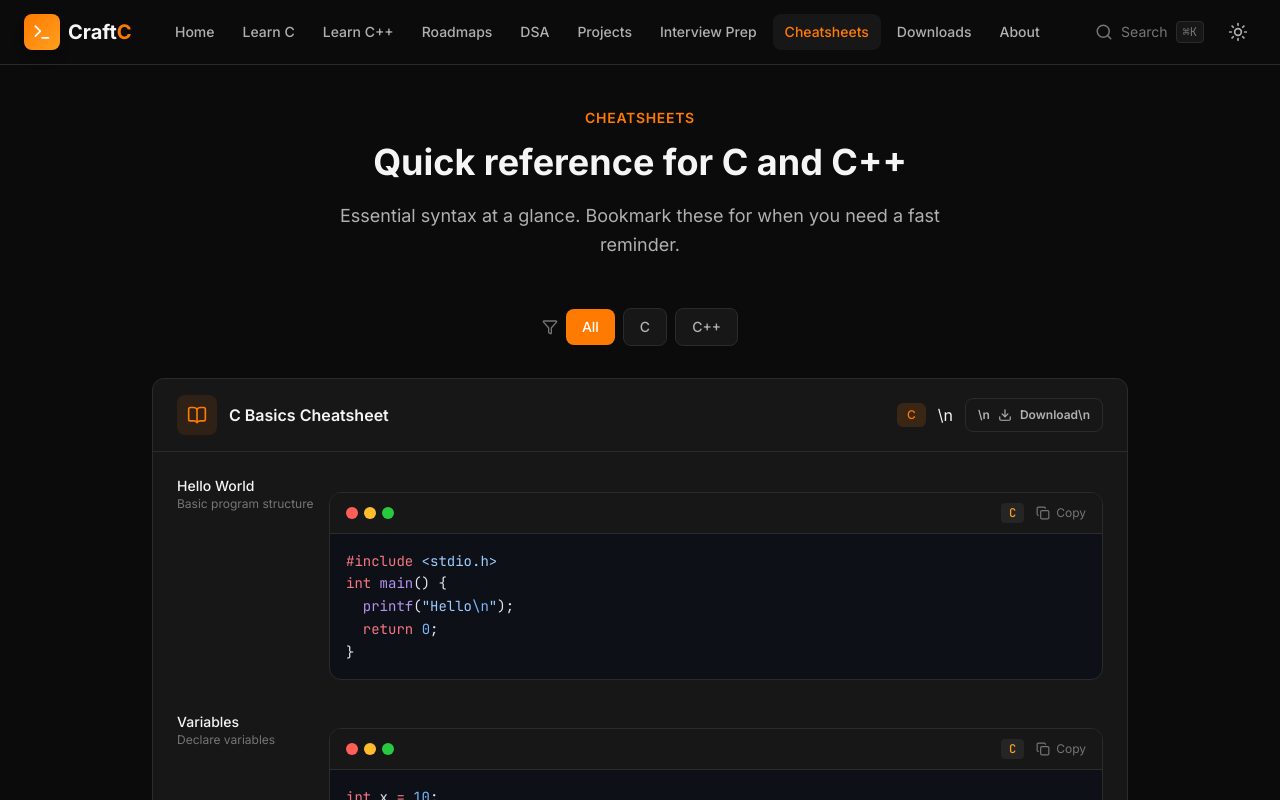
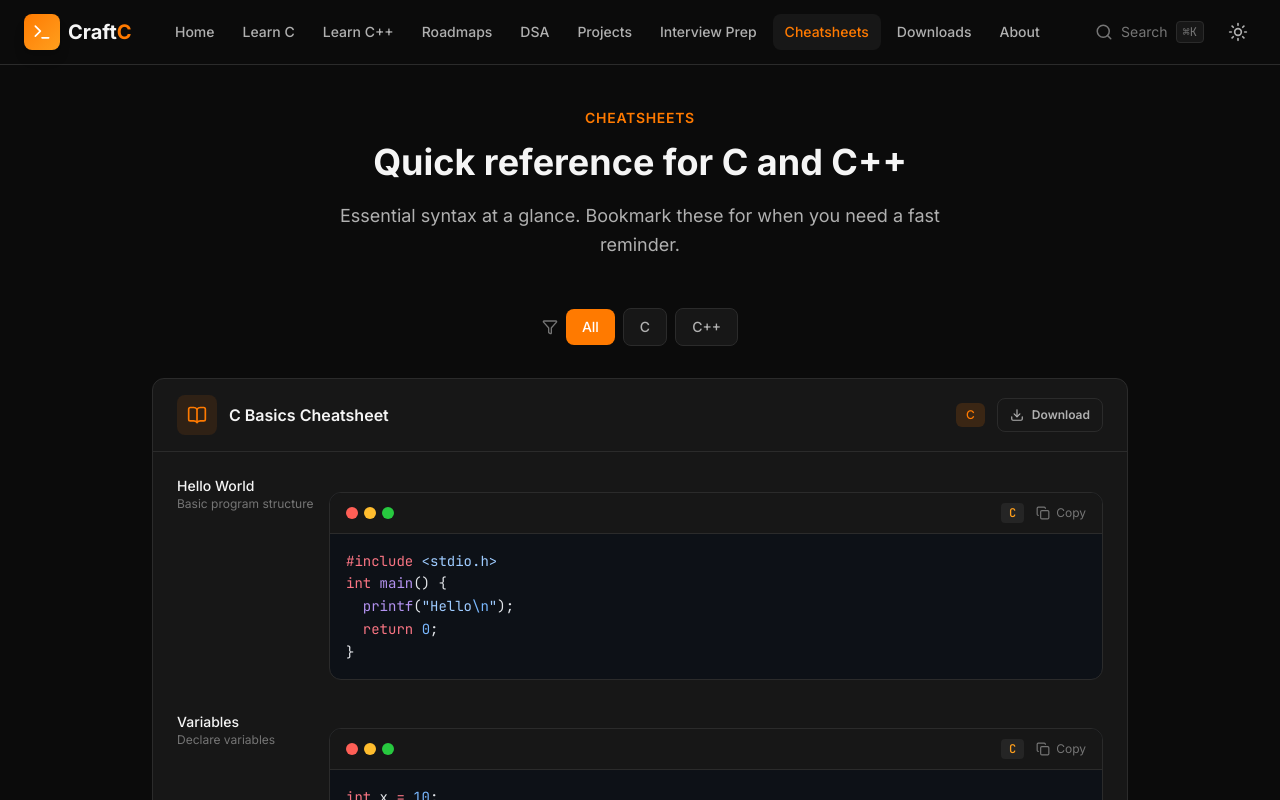
Before and after one commit to ashutoshpalhare/craftc, a React (Vite) app: page /craftc/cheatsheets in a window 1280 px wide. Shown: the top 800 px of the page. Built offline with nearby package versions, Linux system fonts and the light colour scheme.

Commit message:
Correct cheatsheet download button JSX markup

```diff
--- a/src/pages/CheatsheetsPage.tsx
+++ b/src/pages/CheatsheetsPage.tsx
@@ -67,7 +67,10 @@ export function CheatsheetsPage() {
                   <BookOpen size={20} className="text-[var(--color-primary)]" />
                 </div>
                 <h2 className="font-semibold text-[var(--color-text)] flex-1">{sheet.title}</h2>
-                <Badge variant="primary">{sheet.language}</Badge>\n                <button type="button" onClick={() => downloadCheatsheet(sheet)} className="inline-flex items-center gap-2 rounded-lg border border-[var(--color-border)] px-3 py-2 text-xs font-semibold text-[var(--color-text-secondary)] hover:text-[var(--color-text)]" aria-label={`Download ${sheet.title} as Markdown`}>\n                  <Download size={14} /> Download\n                </button>
+                <Badge variant="primary">{sheet.language}</Badge>
+                <button type="button" onClick={() => downloadCheatsheet(sheet)} className="inline-flex items-center gap-2 rounded-lg border border-[var(--color-border)] px-3 py-2 text-xs font-semibold text-[var(--color-text-secondary)] hover:text-[var(--color-text)]" aria-label={`Download ${sheet.title} as Markdown`}>
+                  <Download size={14} /> Download
+                </button>
               </div>
               <div className="p-6 space-y-4">
                 {sheet.items.map((item) => (
```
